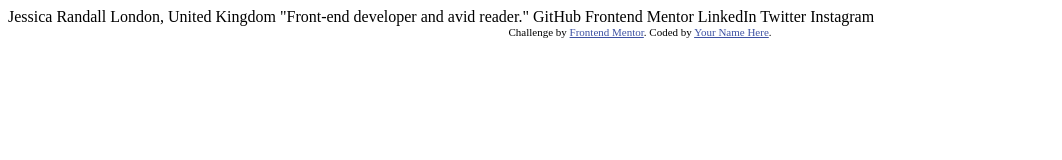
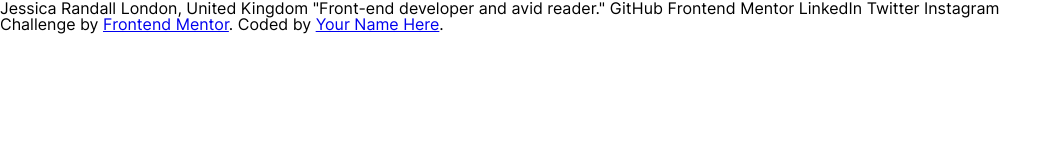
Before and after one commit to ElDonPapa/fm_social-links-profile, a website: page index.html in a window 1280 px wide. Shown: the whole page, without its empty margins (0-1062 px from the left). Drawn offline with Linux system fonts and the light colour scheme.

Commit message:
feat: add css project variables

```diff
--- a/index.html
+++ b/index.html
@@ -3,16 +3,10 @@
 <head>
   <meta charset="UTF-8">
   <meta name="viewport" content="width=device-width, initial-scale=1.0"> <!-- displays site properly based on user's device -->
-
-  <link rel="icon" type="image/png" sizes="32x32" href="./assets/images/favicon-32x32.png">
-
+  <link rel="icon" type="image/png" sizes="32x32" href="/images/favicon-32x32.png">
+  <link rel="stylesheet" href="style.css" />
   <title>Frontend Mentor | Social links profile</title>
 
-  <!-- Feel free to remove these styles or customise in your own stylesheet 👍 -->
-  <style>
-    .attribution { font-size: 11px; text-align: center; }
-    .attribution a { color: hsl(228, 45%, 44%); }
-  </style>
 </head>
 <body>
 
--- /dev/null
+++ b/style.css
@@ -0,0 +1,94 @@
+@font-face {
+    font-family: "Inter";
+    src: url("/fonts/Inter-Regular.ttf") format("truetype");
+    font-weight: normal;
+    font-style: normal;
+}
+
+@font-face {
+    font-family: "Inter";
+    src: url("/fonts/Inter-Bold.ttf") format("truetype");
+    font-weight: 700;
+    font-style: normal;
+}
+
+@font-face {
+    font-family: "Inter";
+    src: url("/fonts/Inter-SemiBold.ttf") format("truetype");
+    font-weight: 600;
+    font-style: normal;
+}
+
+:root {
+    --grey-900: hsl(0 0 8);
+    --grey-800: hsl(0 0 12);
+    --grey-700: hsl(0 0 20);
+
+    --green: hsl(75 94 57);
+
+    --ff-primary: "Inter";
+
+    --fs-300: 0.875rem;
+    --fs-500: 1.5rem;
+
+    --space-500: 2.5rem;
+    --space-300: 1.5rem;
+    --space-150: 0.75rem;
+    --space-100: 0.5rem;
+    --space-50: 0.25rem;
+}
+
+/*CSS RESET*/
+/* http://meyerweb.com/eric/tools/css/reset/
+   v2.0 | 20110126
+   License: none (public domain)
+*/
+
+html, body, div, span, applet, object, iframe,
+h1, h2, h3, h4, h5, h6, p, blockquote, pre,
+a, abbr, acronym, address, big, cite, code,
+del, dfn, em, img, ins, kbd, q, s, samp,
+small, strike, strong, sub, sup, tt, var,
+b, u, i, center,
+dl, dt, dd, ol, ul, li,
+fieldset, form, label, legend,
+table, caption, tbody, tfoot, thead, tr, th, td,
+article, aside, canvas, details, embed,
+figure, figcaption, footer, header, hgroup,
+menu, nav, output, ruby, section, summary,
+time, mark, audio, video {
+	margin: 0;
+	padding: 0;
+	border: 0;
+	font-size: 100%;
+	font: inherit;
+	vertical-align: baseline;
+}
+/* HTML5 display-role reset for older browsers */
+article, aside, details, figcaption, figure,
+footer, header, hgroup, menu, nav, section {
+	display: block;
+}
+body {
+	line-height: 1;
+}
+ol, ul {
+	list-style: none;
+}
+blockquote, q {
+	quotes: none;
+}
+blockquote:before, blockquote:after,
+q:before, q:after {
+	content: '';
+	content: none;
+}
+table {
+	border-collapse: collapse;
+	border-spacing: 0;
+}
+/*CSS RESET*/
+
+body {
+    font-family: "Inter";
+}
```
